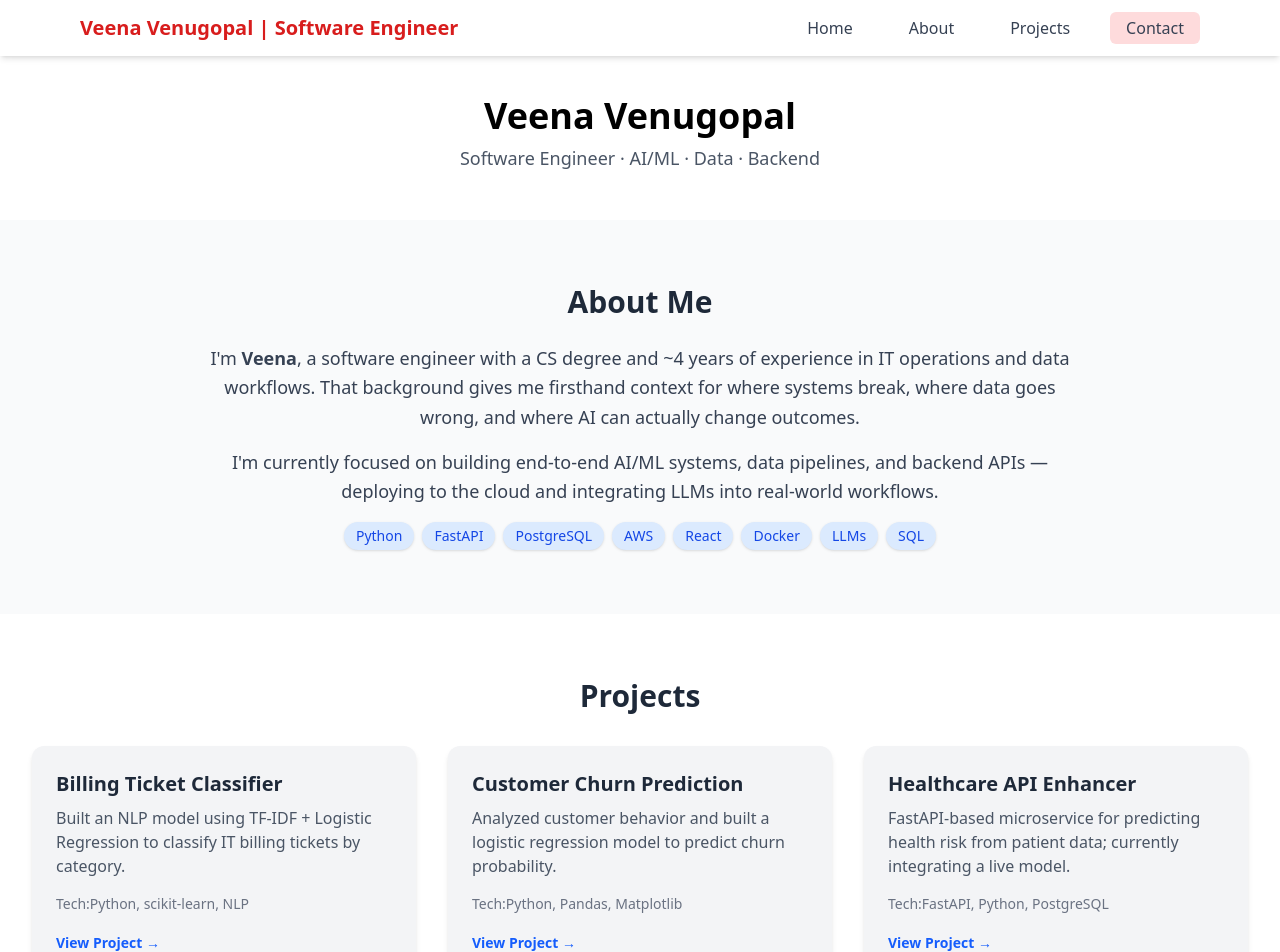
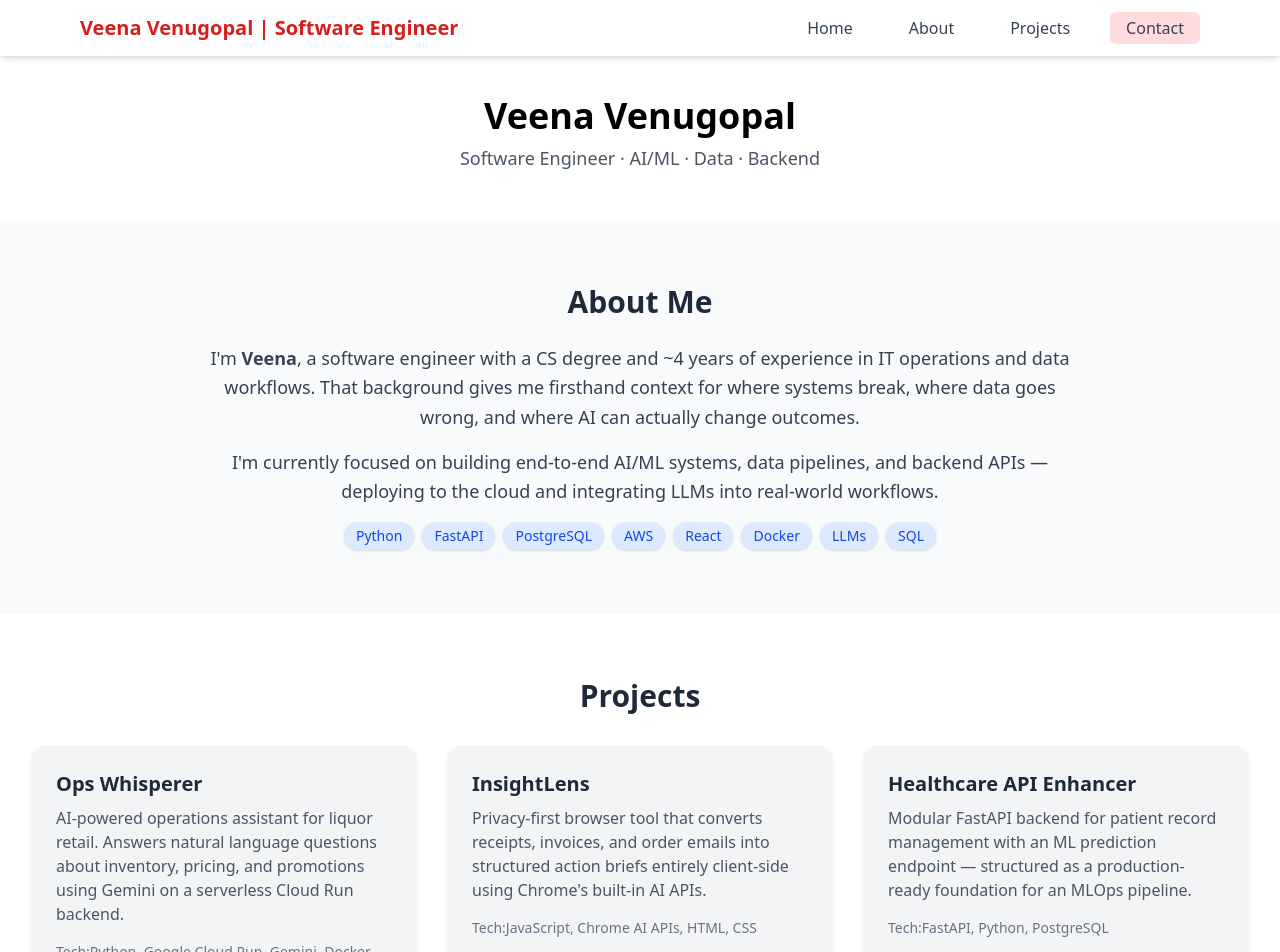
Before and after one commit to Veena-K-Venugopal/veena-portfolio, a React (Vite) app: page / in a window 1280 px wide. Shown: the top 952 px of the page. Built offline with nearby package versions, Linux system fonts and the light colour scheme.

Commit message:
content: sync project cards with current GitHub projects

```diff
--- a/src/data/projectsData.js
+++ b/src/data/projectsData.js
@@ -1,22 +1,22 @@
 const projects = [
     {
-        title: "Billing Ticket Classifier",
+        title: "Ops Whisperer",
         description:
-            "Built an NLP model using TF-IDF + Logistic Regression to classify IT billing tickets by category.",
-        tech: "Python, scikit-learn, NLP",
-        link: "https://github.com/Veena-K-Venugopal/billing-ticket-classifier",
+            "AI-powered operations assistant for liquor retail. Answers natural language questions about inventory, pricing, and promotions using Gemini on a serverless Cloud Run backend.",
+        tech: "Python, Google Cloud Run, Gemini, Docker",
+        link: "https://github.com/Veena-K-Venugopal/ops-whisperer-google-cloud",
     },
     {
-        title: "Customer Churn Prediction",
+        title: "InsightLens",
         description:
-            "Analyzed customer behavior and built a logistic regression model to predict churn probability.",
-        tech: "Python, Pandas, Matplotlib",
-        link: "https://github.com/Veena-K-Venugopal/churn-prediction",
+            "Privacy-first browser tool that converts receipts, invoices, and order emails into structured action briefs entirely client-side using Chrome's built-in AI APIs.",
+        tech: "JavaScript, Chrome AI APIs, HTML, CSS",
+        link: "https://github.com/Veena-K-Venugopal/insight-lens",
     },
     {
         title: "Healthcare API Enhancer",
         description:
-            "FastAPI-based microservice for predicting health risk from patient data; currently integrating a live model.",
+            "Modular FastAPI backend for patient record management with an ML prediction endpoint — structured as a production-ready foundation for an MLOps pipeline.",
         tech: "FastAPI, Python, PostgreSQL",
         link: "https://github.com/Veena-K-Venugopal/healthcare-api",
     },
```
